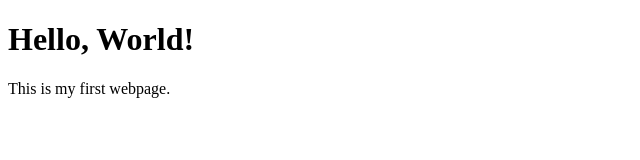
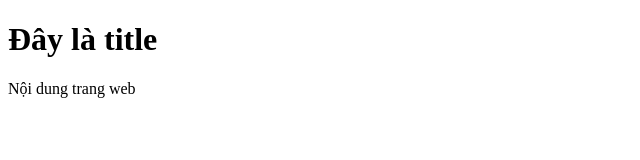
Before and after one commit to nguyenthang2003/mywebpage, a plain HTML site: page index.html in a window 1280 px wide. Shown: the whole page, without its empty margins (0-640 px from the left). Drawn offline with Linux system fonts and the light colour scheme.

Commit message:
Add files via upload

```diff
--- a/index.html
+++ b/index.html
@@ -1,10 +1,12 @@
 <!DOCTYPE html>
 <html>
-<head>
-    <title>My First Webpage</title>
-</head>
-<body>
-    <h1>Hello, World!</h1>
-    <p>This is my first webpage.</p>
-</body>
+    <head>
+        <title>
+            Form thu thập số liệu
+        </title>
+    </head>
+    <body>
+        <h1> Đây là title</h1>
+        <p> Nội dung trang web</p>
+    </body>
 </html>
```
